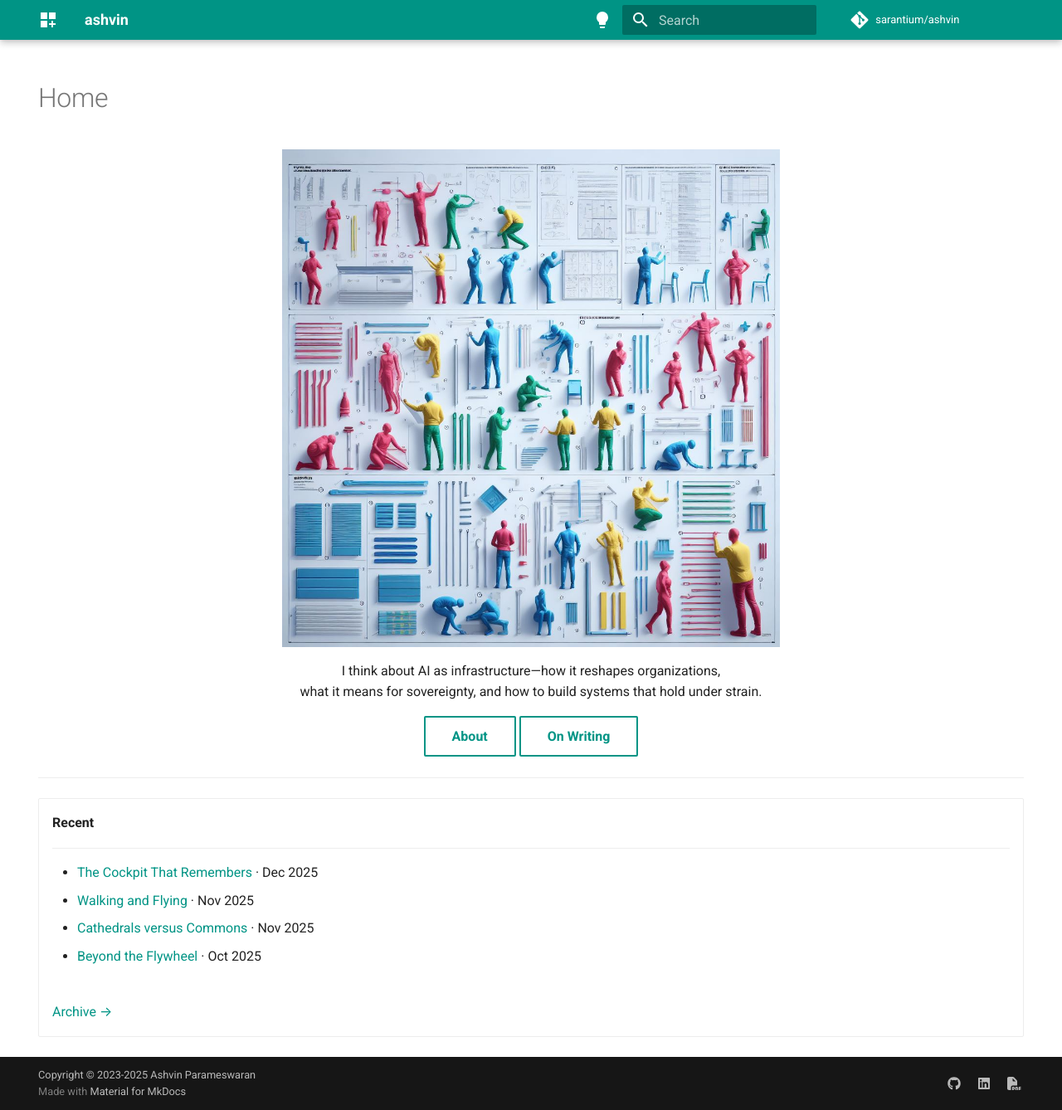
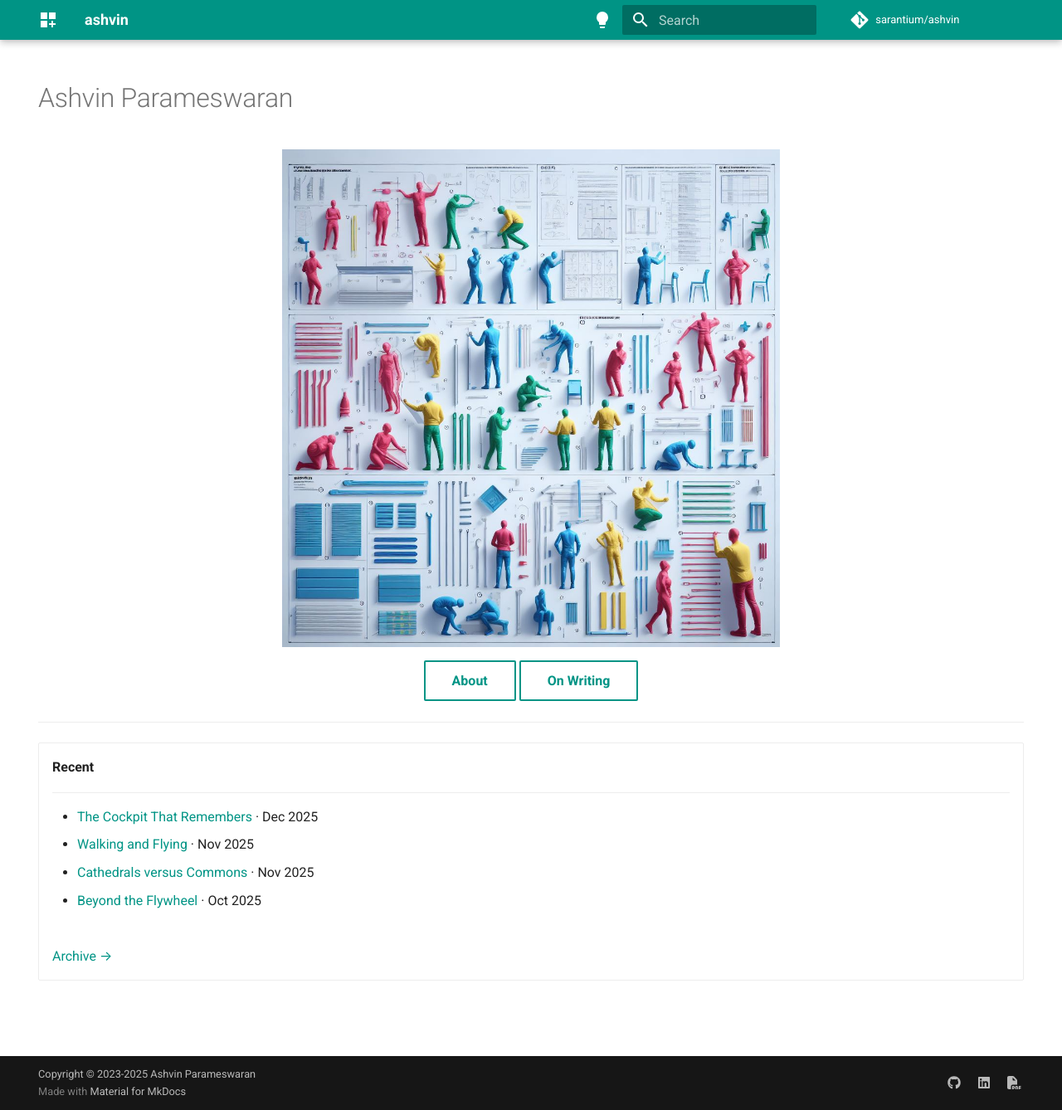
Before and after one commit to sarantium/ashvin, an MkDocs documentation site: the page built from docs/index.md, in a window 1280 px wide and 1338 px high. Shown: the whole window at 83% size. Built offline with MkDocs 1.6.1 and Material for MkDocs 9.7.7, drawn with Linux system fonts in a browser that asks for light colours; comment, search, counter and statistics services are not loaded.

Commit message:
style: simplify landing page
- Remove tagline text (image + buttons + posts speak for themselves)
- Add title in frontmatter to fix "Home" label showing as page title

🤖 Generated with [Claude Code](https://claude.com/claude-code)

Co-Authored-By: Claude Opus 4.5 <noreply@anthropic.com>

```diff
--- a/docs/index.md
+++ b/docs/index.md
@@ -1,4 +1,5 @@
 ---
+title: Ashvin Parameswaran
 hide:
   - navigation
   - toc
@@ -7,11 +8,6 @@ hide:
 <figure markdown="span">
   ![Building AI Systems](assets/clones_1.jpg){ width="600" }
 </figure>
-
-<p align="center" markdown>
-I think about AI as infrastructure—how it reshapes organizations,<br>
-what it means for sovereignty, and how to build systems that hold under strain.
-</p>
 
 <p align="center">
 <a href="about/" class="md-button">About</a>
```
Also changed, not shown: docs/on-writing.md (+2 -2 lines).
